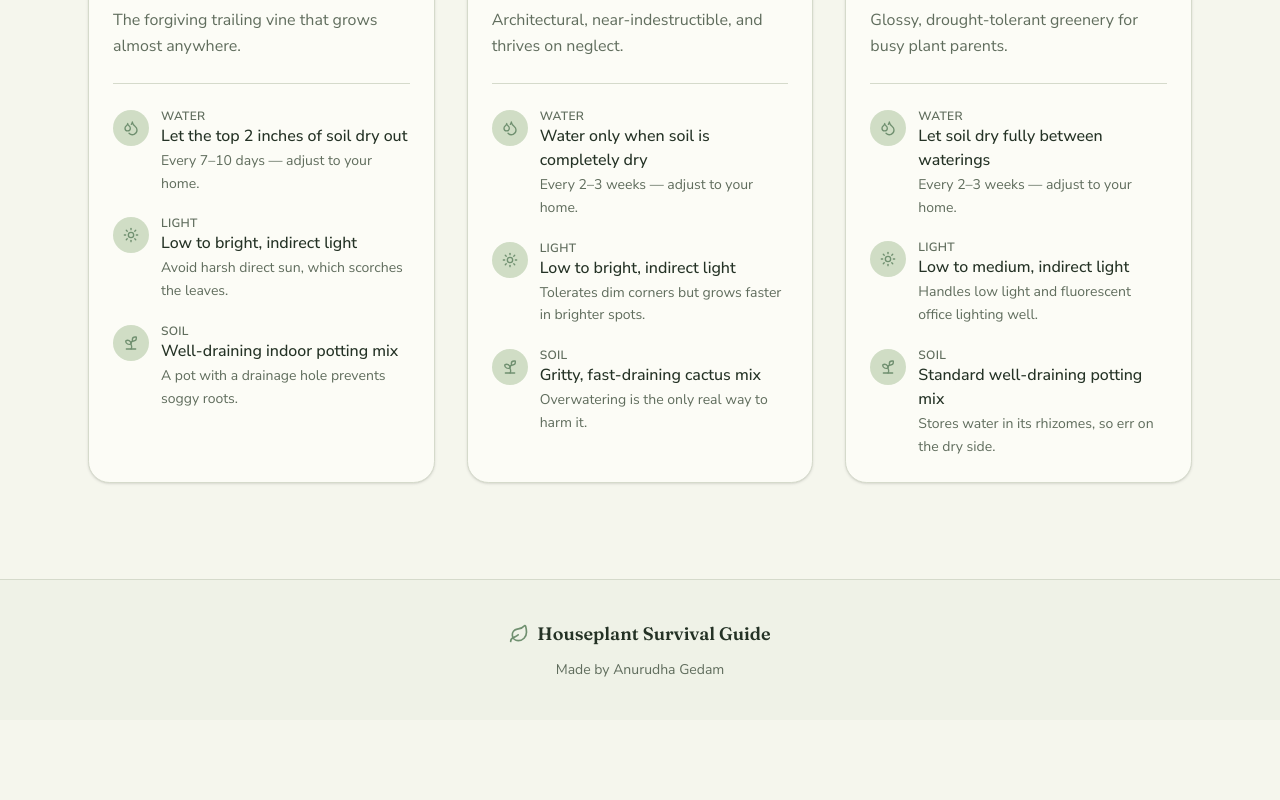
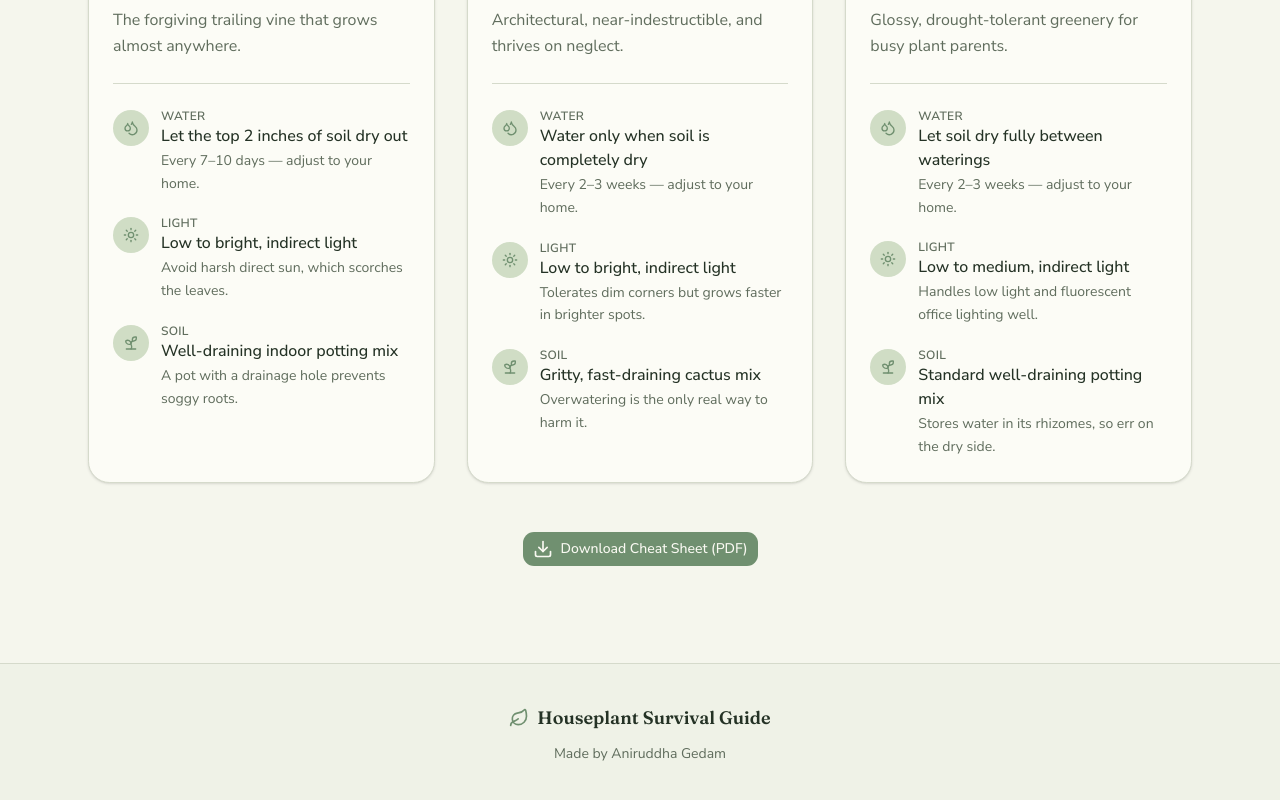
Before and after one commit to anirudhagedam27/Houseplant, a Next.js app: page / in a window 1280 px wide. Shown: the part 1187-1987 px from the top of the page. Before the commit the page ends 1907 px from the top, so only its background shows below. Built offline with nearby package versions, Linux system fonts and the light colour scheme.

Commit message:
feat: add cheat sheet downloader and update footer author name

```diff
--- a/components/care-cards.tsx
+++ b/components/care-cards.tsx
@@ -1,5 +1,6 @@
 import { plants } from "@/lib/plants"
 import { PlantCard } from "./plant-card"
+import { DownloadCheatSheet } from "./download-cheat-sheet"
 
 export function CareCards() {
   return (
@@ -22,6 +23,8 @@ export function CareCards() {
           <PlantCard key={plant.slug} plant={plant} />
         ))}
       </div>
+
+      <DownloadCheatSheet />
     </section>
   )
 }
--- /dev/null
+++ b/components/download-cheat-sheet.tsx
@@ -0,0 +1,108 @@
+"use client"
+
+import { useState } from "react"
+import { Download } from "lucide-react"
+import { Button } from "@/components/ui/button"
+import { plants } from "@/lib/plants"
+
+export function DownloadCheatSheet() {
+  const [loading, setLoading] = useState(false)
+
+  async function handleDownload() {
+    setLoading(true)
+    try {
+      const { jsPDF } = await import("jspdf")
+      const doc = new jsPDF({ unit: "pt", format: "a4" })
+
+      const pageWidth = doc.internal.pageSize.getWidth()
+      const margin = 48
+      const contentWidth = pageWidth - margin * 2
+      let y = margin
+
+      doc.setFont("helvetica", "bold")
+      doc.setFontSize(22)
+      doc.setTextColor(46, 64, 45)
+      doc.text("Houseplant Survival Guide", margin, y)
+
+      y += 24
+      doc.setFont("helvetica", "normal")
+      doc.setFontSize(11)
+      doc.setTextColor(90, 100, 88)
+      doc.text(
+        "A quick-reference cheat sheet for three hard-to-kill indoor plants.",
+        margin,
+        y,
+      )
+
+      y += 28
+
+      plants.forEach((plant) => {
+        doc.setDrawColor(210, 220, 205)
+        doc.setLineWidth(1)
+        doc.line(margin, y, pageWidth - margin, y)
+        y += 22
+
+        doc.setFont("helvetica", "bold")
+        doc.setFontSize(15)
+        doc.setTextColor(46, 64, 45)
+        doc.text(`${plant.name}`, margin, y)
+
+        doc.setFont("helvetica", "italic")
+        doc.setFontSize(10)
+        doc.setTextColor(120, 130, 118)
+        const nameWidth = doc.getTextWidth(plant.name)
+        doc.text(`  ${plant.latinName}  ·  ${plant.difficulty}`, margin + nameWidth, y)
+
+        y += 18
+        doc.setFont("helvetica", "normal")
+        doc.setFontSize(10)
+        doc.setTextColor(70, 80, 68)
+
+        const rows: [string, string][] = [
+          ["Water", `${plant.water} (${plant.waterFrequency})`],
+          ["Light", `${plant.light} — ${plant.lightNote}`],
+          ["Soil", `${plant.soil} — ${plant.soilNote}`],
+        ]
+
+        rows.forEach(([label, value]) => {
+          doc.setFont("helvetica", "bold")
+          doc.text(`${label}:`, margin, y)
+          doc.setFont("helvetica", "normal")
+          const labelWidth = 46
+          const lines = doc.splitTextToSize(value, contentWidth - labelWidth)
+          doc.text(lines, margin + labelWidth, y)
+          y += lines.length * 14 + 2
+        })
+
+        y += 12
+      })
+
+      doc.setFont("helvetica", "normal")
+      doc.setFontSize(9)
+      doc.setTextColor(140, 150, 138)
+      doc.text(
+        "Made by Aniruddha Gedam",
+        margin,
+        doc.internal.pageSize.getHeight() - 32,
+      )
+
+      doc.save("houseplant-cheat-sheet.pdf")
+    } finally {
+      setLoading(false)
+    }
+  }
+
+  return (
+    <div className="mt-12 flex justify-center">
+      <Button
+        size="lg"
+        onClick={handleDownload}
+        disabled={loading}
+        className="gap-2"
+      >
+        <Download className="size-5" aria-hidden="true" />
+        {loading ? "Preparing PDF…" : "Download Cheat Sheet (PDF)"}
+      </Button>
+    </div>
+  )
+}
--- a/components/site-footer.tsx
+++ b/components/site-footer.tsx
@@ -9,7 +9,7 @@ export function SiteFooter() {
           Houseplant Survival Guide
         </span>
         <p className="text-sm text-muted-foreground">
-          Made by Anurudha Gedam
+          Made by Aniruddha Gedam
         </p>
       </div>
     </footer>
--- a/package.json
+++ b/package.json
@@ -13,6 +13,7 @@
     "@vercel/analytics": "1.6.1",
     "class-variance-authority": "^0.7.1",
     "clsx": "^2.1.1",
+    "jspdf": "^4.2.1",
     "lucide-react": "^1.16.0",
     "next": "16.3.3",
     "react": "^19",
--- a/pnpm-workspace.yaml
+++ b/pnpm-workspace.yaml
@@ -3,3 +3,6 @@ pmOnFail: ignore
 minimumReleaseAgeExclude:
   - '@next/*'
   - next
+
+allowBuilds:
+  core-js: set this to true or false
```
Also changed, not shown: 1 other file (tests, documents, lock files or other folders).
